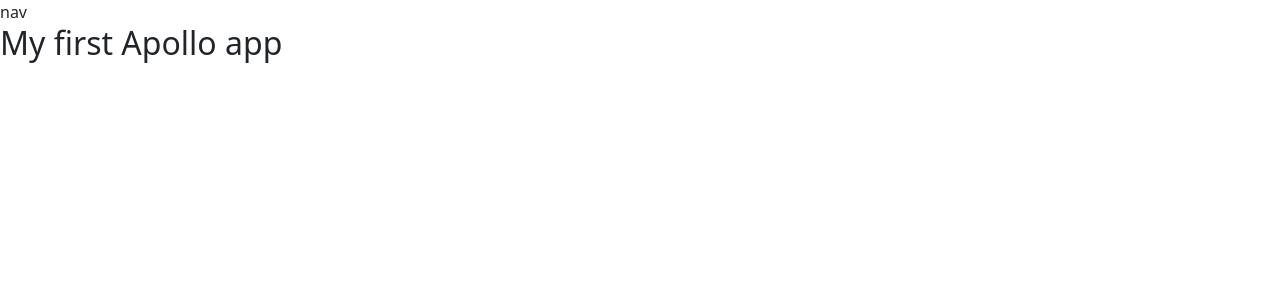
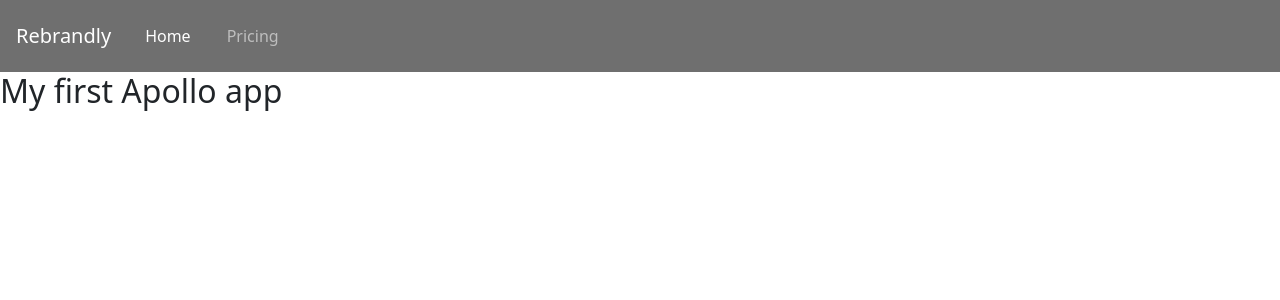
Before and after one commit to andyterwilliger/front-end-headway, a React (Create React App) app: page / in a window 1280 px wide. Shown: the top 300 px of the page. Built offline with nearby package versions, Linux system fonts and the light colour scheme.

Commit message:
Navbar bootstrapped Created Navbar with bootstrap, set up browser router in app.js and created dummy links

```diff
--- a/src/App.js
+++ b/src/App.js
@@ -1,3 +1,4 @@
+import { BrowserRouter } from "react-router-dom";
 import {
   ApolloClient,
   InMemoryCache,
@@ -15,10 +16,12 @@
 
 function App() {
   return (
-    <div>
-      <NavBar />
-      <h2>My first Apollo app </h2>
-    </div>
+    <BrowserRouter>
+      <div>
+        <NavBar />
+        <h2>My first Apollo app </h2>
+      </div>
+    </BrowserRouter>
   );
 }
 
--- a/src/components/Nav.js
+++ b/src/components/Nav.js
@@ -2,9 +2,45 @@
 import { React, useState } from "react";
 import { Link } from "react-router-dom";
 import "bootstrap/dist/css/bootstrap.css";
+import "../css/nav.css";
+import { render } from "react-dom";
 
-function NavBar() {
-  return <div> nav </div>;
+import "bootstrap/dist/css/bootstrap.min.css";
+
+import { Route } from "react-router";
+
+function Navbar() {
+  return (
+    <div className="main_banner sticky-top">
+      <nav className="navbar navbar-expand-lg p-3 navbar-dark transparent-nav nav-js">
+        <Link className="navbar-brand" to="/">
+          Rebrandly
+        </Link>
+        <button
+          className="navbar-toggler"
+          type="button"
+          data-toggle="collapse"
+          data-target="#navbarNavAltMarkup"
+          aria-controls="navbarNavAltMarkup"
+          aria-expanded="false"
+          aria-label="Toggle navigation"
+        >
+          <span className="navbar-toggler-icon" />
+        </button>
+        <div className="collapse navbar-collapse" id="navbarNavAltMarkup">
+          <div className="navbar-nav">
+            <Link className="nav-item nav-link active" to="/">
+              Home <span className="sr-only"></span>
+            </Link>
+
+            <Link to="/pricing" className="nav-item nav-link">
+              Pricing
+            </Link>
+          </div>
+        </div>
+      </nav>
+    </div>
+  );
 }
 
-export default NavBar;
+export default Navbar;
--- /dev/null
+++ b/src/css/nav.css
@@ -0,0 +1,9 @@
+.navbar {
+  z-index: 99999;
+  background-color: #333333; /*whichever you want*/
+  opacity: 0.7; /*0.5 determines transparency value*/
+  filter: (opacity=50);
+}
+.nav-item {
+  margin: 0px 10px;
+}
```
